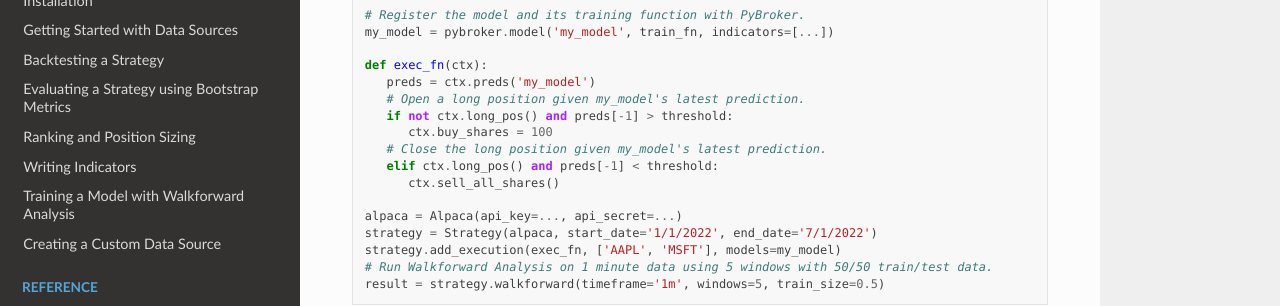
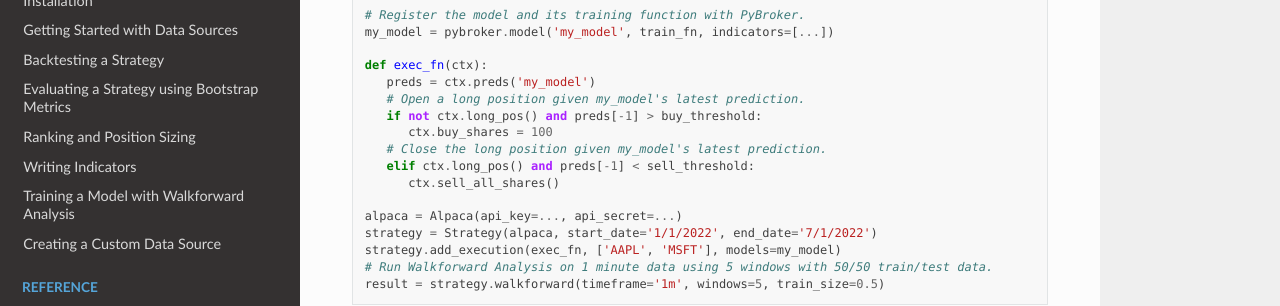
Before and after one commit to edtechre/pybroker, a Sphinx documentation site: the page built from docs/index.rst, in a window 1280 px wide and 900 px high, scrolled down 1005 px. Shown: the part 151-457 px from the top of the window. Built offline with Sphinx 7.4.7 and the Read the Docs theme 2.0.0, drawn with Linux system fonts in a browser that asks for light colours.

Commit message:
Update code example.

```diff
--- a/docs/index.rst
+++ b/docs/index.rst
@@ -89,10 +89,10 @@ looks like::
    def exec_fn(ctx):
       preds = ctx.preds('my_model')
       # Open a long position given my_model's latest prediction.
-      if not ctx.long_pos() and preds[-1] > threshold:
+      if not ctx.long_pos() and preds[-1] > buy_threshold:
          ctx.buy_shares = 100
       # Close the long position given my_model's latest prediction.
-      elif ctx.long_pos() and preds[-1] < threshold:
+      elif ctx.long_pos() and preds[-1] < sell_threshold:
          ctx.sell_all_shares()
 
    alpaca = Alpaca(api_key=..., api_secret=...)
```
Also changed, not shown: README.md (+2 -2 lines).
